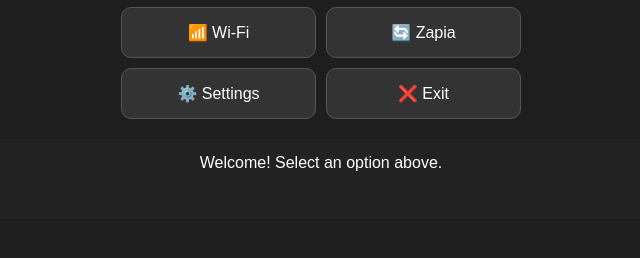
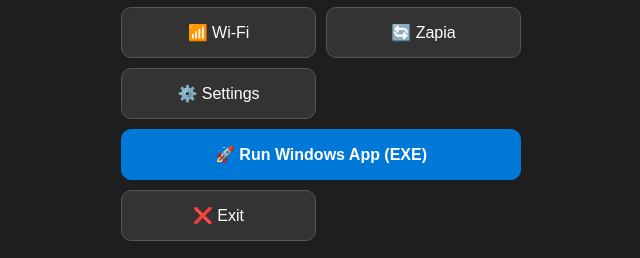
Before and after one commit to fardaifard086-eng/Windows-Emulator-App, a plain HTML site: page index.html in a window 1280 px wide. Shown: the part 163-421 px from the top of the page, without its empty margins (319-959 px from the left). Drawn offline with Linux system fonts and the light colour scheme.

Commit message:
Add EXE run button

```diff
--- a/index.html
+++ b/index.html
@@ -8,8 +8,10 @@
         body { font-family: Arial, sans-serif; background: #1e1e1e; color: white; text-align: center; padding: 20px; }
         h1 { color: #4CAF50; }
         .menu { display: grid; grid-template-columns: 1fr 1fr; gap: 10px; max-width: 400px; margin: 20px auto; }
-        .btn { background: #333; border: 1px solid #555; color: white; padding: 15px; border-radius: 10px; cursor: pointer; font-size: 16px; }
+        .btn { background: #333; border: 1px solid #555; color: white; padding: 15px; border-radius: 10px; cursor: pointer; font-size: 16px; transition: 0.3s; }
         .btn:hover { background: #444; }
+        .btn-exe { background: #0078D7; border-color: #0078D7; grid-column: span 2; font-weight: bold; }
+        .btn-exe:hover { background: #005A9E; }
         #output { margin-top: 20px; padding: 15px; background: #222; border-radius: 10px; min-height: 50px; }
     </style>
 </head>
@@ -21,6 +23,10 @@
         <button class="btn" onclick="showWiFi()">📶 Wi-Fi</button>
         <button class="btn" onclick="showZapia()">🔄 Zapia</button>
         <button class="btn" onclick="showSettings()">⚙️ Settings</button>
+
+        <!-- دکمه جدید برای اجرای برنامه ویندوز -->
+        <button class="btn btn-exe" onclick="launchExe()">🚀 Run Windows App (EXE)</button>
+
         <button class="btn" onclick="exitApp()">❌ Exit</button>
     </div>
     <div id="output">Welcome! Select an option above.</div>
@@ -42,6 +48,17 @@
         function showSettings() {
             document.getElementById('output').innerHTML = "Settings: Dark Mode enabled. Language: English.";
         }
+
+        // تابع جدید برای اجرای برنامه ویندوز
+        function launchExe() {
+            document.getElementById('output').innerHTML = "Launching Windows Emulator (Winlator)...<br>Please wait.";
+            // در نسخه واقعی، اینجا کد باز کردن Winlator قرار می‌گیرد
+            setTimeout(() => {
+                alert("In a real app, this would open Winlator to run your EXE file!");
+                document.getElementById('output').innerHTML = "Winlator is not installed or link not configured yet.";
+            }, 1500);
+        }
+
         function exitApp() {
             document.getElementById('output').innerHTML = "Goodbye!";
         }
```
